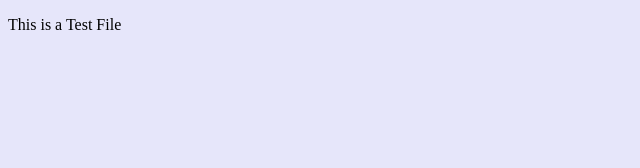
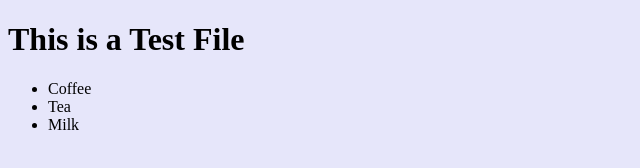
Before and after one commit to jdjn46/test1, a plain HTML site: page index.html in a window 1280 px wide. Shown: the whole page, without its empty margins (0-640 px from the left). Drawn offline with Linux system fonts and the light colour scheme.

Commit message:
Added H1 and Ul

```diff
--- a/index.html
+++ b/index.html
@@ -1,4 +1,3 @@
-<!DOCTYPE html>
 <!DOCTYPE html>
 <html>
 <head>
@@ -7,6 +6,13 @@
 
 </head>
 <body bgcolor="#E6E6FA">
-    <p> This is a Test File </p>
+    <h1> This is a Test File </h1>
+
+    <ul>
+    	<li> Coffee </li>
+    	<li> Tea </li>
+    	<li> Milk </li>
+    </ul>
+
 </body>
 </html>
```
